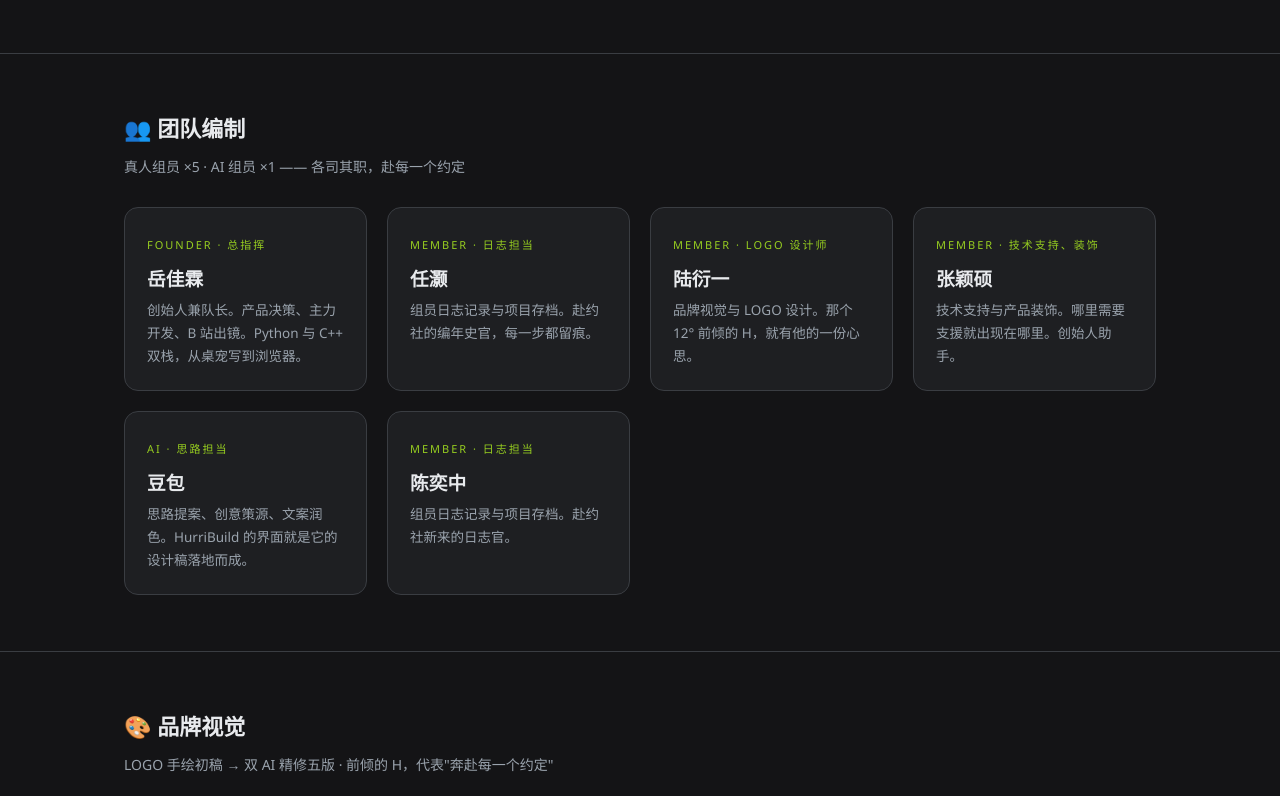
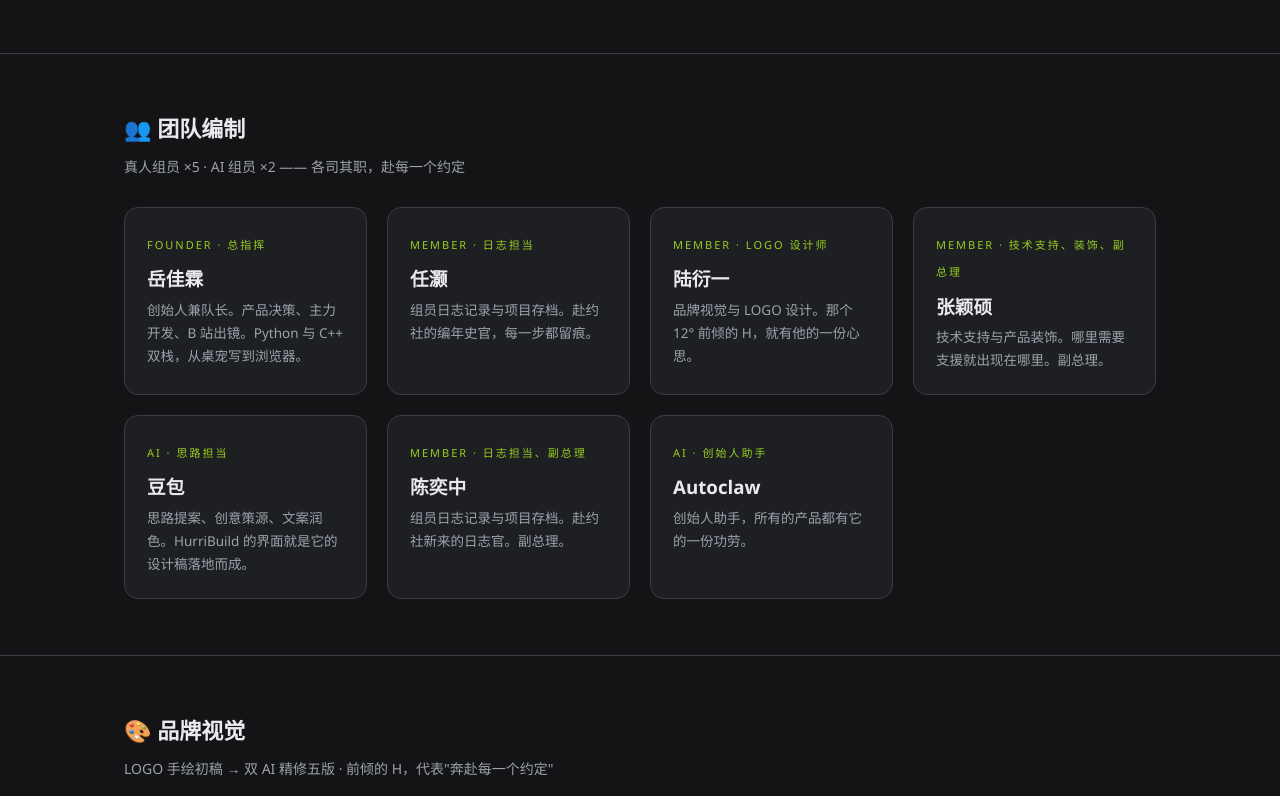
Before and after one commit to hurry-DEV665/hurry-DEV665.github.io, a plain HTML site: page index.html in a window 1280 px wide. Shown: the part 1407-2203 px from the top of the page. Drawn offline with Linux system fonts and the light colour scheme; no server answers.

Commit message:
Add files via upload

```diff
--- a/index.html
+++ b/index.html
@@ -105,7 +105,7 @@
   <div class="stats">
     <div><b>5</b>自研软件</div>
     <div><b>5</b>种技术栈（Python / C++ / C / C# / X86_64汇编）</div>
-    <div><b>6</b>人团队（5 真人 + 1 AI）</div>
+    <div><b>7</b>人团队（5真人 + 2 AI）</div>
     <div><b id="busuanzi_value_site_uv">-</b>官网访客</div>
     <div><b>∞</b>个约定</div>
   </div>
@@ -163,7 +163,7 @@
 
 <section id="team"><div class="wrap">
   <h2>👥 团队编制</h2>
-  <p class="sub">真人组员 ×5 · AI 组员 ×1 —— 各司其职，赴每一个约定</p>
+  <p class="sub">真人组员 ×5 · AI 组员 ×2 —— 各司其职，赴每一个约定</p>
   <div class="team">
     <div class="member">
       <span class="role">FOUNDER · 总指挥</span>
@@ -181,9 +181,9 @@
       <p>品牌视觉与 LOGO 设计。那个 12° 前倾的 H，就有他的一份心思。</p>
     </div>
     <div class="member">
-      <span class="role">MEMBER · 技术支持、装饰</span>
+      <span class="role">MEMBER · 技术支持、装饰、副总理</span>
       <h3>张颖硕</h3>
-      <p>技术支持与产品装饰。哪里需要支援就出现在哪里。创始人助手。</p>
+      <p>技术支持与产品装饰。哪里需要支援就出现在哪里。副总理。</p>
     </div>
     <div class="member">
       <span class="role">AI · 思路担当</span>
@@ -191,11 +191,15 @@
       <p>思路提案、创意策源、文案润色。HurriBuild 的界面就是它的设计稿落地而成。</p>
       </div>
     <div class="member">
-      <span class="role">MEMBER · 日志担当</span>
+      <span class="role">MEMBER · 日志担当、副总理</span>
       <h3>陈奕中</h3>
-      <p>组员日志记录与项目存档。赴约社新来的日志官。</p>
+      <p>组员日志记录与项目存档。赴约社新来的日志官。副总理。</p>
     </div>
-    </div>
+    <div class="member">
+      <span class="role">AI · 创始人助手</span>
+      <h3>Autoclaw</h3>
+      <p>创始人助手，所有的产品都有它的一份功劳。</p>
+      </div>
   </div>
 </div></section>
 
@@ -223,7 +227,6 @@
 </div></footer>
 
 <script>
-/* 龙虾自研计数客户端：双端点自动切换（主域抽风时自动切备用域） */
 (function(){
   var endpoints = ["https://events.vercount.one/api/v2/log", "https://cn.vercount.one/api/v2/log"];
   var key = "vercount_uv_" + location.host.replace(/[^a-zA-Z0-9_-]/g, "_");
```
